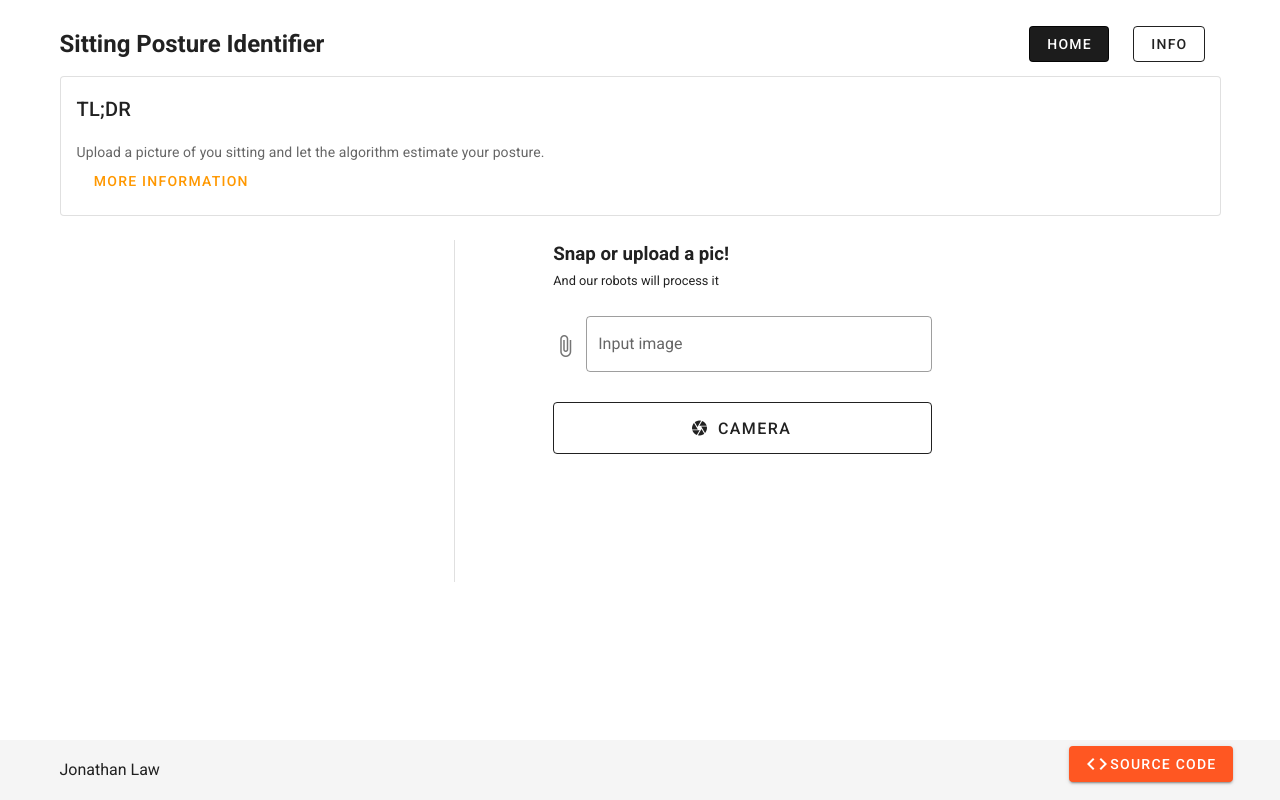
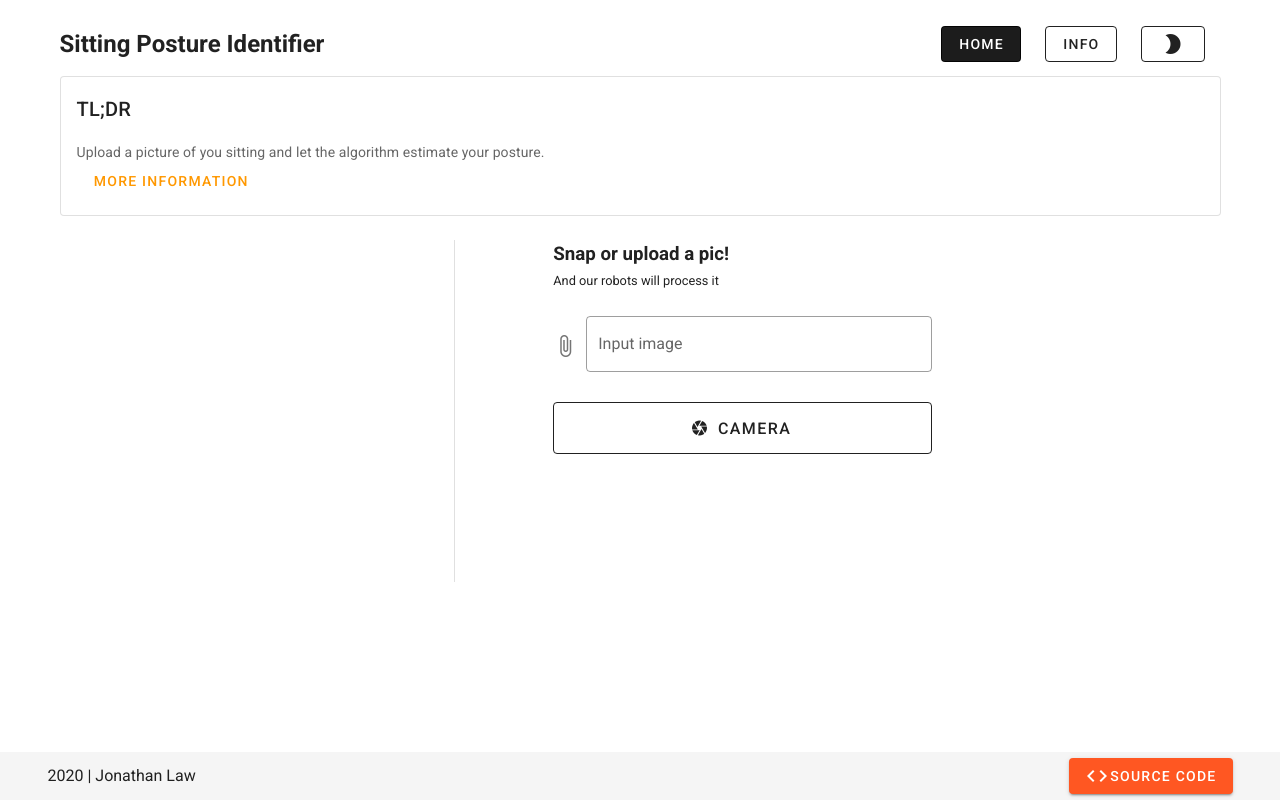
Before and after one commit to jonathanlawhh/sitting-posture-detection-client, a Vue app: page / in a window 1280 px wide. Built offline with nearby package versions, Linux system fonts and the light colour scheme.

Commit message:
Hello Dark Theme + UI code refractor

```diff
--- a/src/App.vue
+++ b/src/App.vue
@@ -1,31 +1,7 @@
 <template>
   <v-app>
     <v-container>
-      <v-app-bar max-height="64" flat color="white">
-        <div class="text-center hidden-lg-and-up">
-          <v-btn color="orange" @click="sheet = !sheet" icon><v-icon>menu</v-icon></v-btn>
-          <v-bottom-sheet v-model="sheet">
-            <v-sheet height="200px">
-              <v-container>
-                <v-row>
-                  <v-col cols="12">
-                    <h2>Navigation</h2>
-                  </v-col>
-                  <v-col cols="6" class="text-center" v-for="nav in navigations" v-bind:key="nav.url">
-                    <v-btn x-large outlined :to="nav.url" v-on:click="sheet = !sheet">{{ nav.name }}</v-btn>
-                  </v-col>
-                </v-row>
-              </v-container>
-            </v-sheet>
-          </v-bottom-sheet>
-        </div>
-
-        <h2>Sitting Posture Identifier</h2>
-        <v-spacer></v-spacer>
-        <div class="hidden-md-and-down" v-for="nav in navigations" v-bind:key="nav.url">
-          <v-btn class="ml-6" outlined :to="nav.url">{{ nav.name }}</v-btn>
-        </div>
-      </v-app-bar>
+      <Header></Header>
 
       <router-view class="mb-16"></router-view>
 
@@ -36,21 +12,13 @@
 </template>
 
 <script>
+  const Header = () => import('./components/Header');
   const Footer = () => import('./components/Footer');
 
   export default {
     components: {
-      Footer
+      Header, Footer
     },
-    data () {
-      return {
-        sheet: false,
-        navigations: [
-          { url: "/", name: "Home" },
-          { url: "/info", name: "Info" },
-        ]
-      }
-    }
   }
 </script>
 
--- a/src/components/Footer.vue
+++ b/src/components/Footer.vue
@@ -2,9 +2,7 @@
     <v-footer height="auto" style="bottom: 0;" absolute>
         <v-container>
             <v-row>
-                <v-col cols="6">
-                    Jonathan Law
-                </v-col>
+                <p class="ma-auto">{{ new Date().getFullYear() }} | Jonathan Law</p>
 
                 <v-spacer></v-spacer>
 
--- /dev/null
+++ b/src/components/Header.vue
@@ -0,0 +1,57 @@
+<template>
+    <v-app-bar max-height="64" flat color="transparent">
+        <div class="text-center hidden-lg-and-up">
+            <v-btn color="orange" @click="sheet = !sheet" icon><v-icon>menu</v-icon></v-btn>
+            <v-bottom-sheet v-model="sheet">
+                <v-sheet height="100%">
+                    <v-container>
+                        <v-row>
+                            <v-col cols="12">
+                                <h2>Navigation</h2>
+                            </v-col>
+                            <v-col cols="6" class="text-center" v-for="nav in navigations" v-bind:key="nav.url">
+                                <v-btn x-large outlined :to="nav.url" v-on:click="sheet = !sheet">{{ nav.name }}</v-btn>
+                            </v-col>
+
+                            <v-col cols="12" class="text-center">
+                                <v-btn style="width: 80%" x-large outlined v-on:click="toggleTheme">
+                                    <v-icon left>{{ theme_icon[(this.$vuetify.theme.dark) ? 1 : 0] }}</v-icon> SWITCH THEME
+                                </v-btn>
+                            </v-col>
+                        </v-row>
+                    </v-container>
+                </v-sheet>
+            </v-bottom-sheet>
+        </div>
+
+        <h2>Sitting Posture Identifier</h2>
+        <v-spacer></v-spacer>
+        <div class="hidden-md-and-down">
+            <span v-for="nav in navigations" v-bind:key="nav.url">
+                <v-btn class="ml-6" outlined :to="nav.url">{{ nav.name }}</v-btn>
+            </span>
+            <v-btn class="ml-6" v-on:click="toggleTheme" outlined><v-icon>{{ theme_icon[(this.$vuetify.theme.dark) ? 1 : 0] }}</v-icon></v-btn>
+        </div>
+    </v-app-bar>
+</template>
+
+<script>
+    export default {
+        name: "Header",
+        data () {
+            return {
+                sheet: false,
+                navigations: [
+                    { url: "/", name: "Home" },
+                    { url: "/info", name: "Info" },
+                ],
+                theme_icon: ["brightness_2", "brightness_7"]
+            }
+        },
+        methods: {
+            toggleTheme(){
+                this.$vuetify.theme.dark = !this.$vuetify.theme.dark;
+            }
+        }
+    }
+</script>
--- a/src/plugins/vuetify.js
+++ b/src/plugins/vuetify.js
@@ -6,8 +6,5 @@ Vue.use(Vuetify);
 export default new Vuetify({
   icons: {
     iconfont: 'md',
-  },
-  // theme: {
-  //   dark : true
-  // }
+  }
 });
--- a/src/views/Home.vue
+++ b/src/views/Home.vue
@@ -31,7 +31,7 @@
           <transition name="slide-fade">
             <v-col cols="12" lg="7" v-if="processing === 0">
               <v-file-input prepend-icon="attach_file" type="file" accept="image/*" label="Input image"
-                            v-on:change="updatePreview" outlined camera></v-file-input>
+                            v-on:change="predict" outlined camera></v-file-input>
 
               <v-spacer></v-spacer>
 
@@ -90,15 +90,13 @@
       }
     },
     methods : {
-      updatePreview(e) {
+      predict(e) {
         if (e !== undefined){
           this.processing = 1;
           this.preview_src = URL.createObjectURL(e);
 
           let form = new FormData();
           form.append("file", e);
-
-          this.posture_result = [];
 
           axios.post(API_ENDPOINT + "/api/predict", form, {
             headers: {
@@ -136,7 +134,7 @@
         this.camera_dialog = false;
         if (im !== null){
           this.preview_src = im;
-          this.updatePreview(this.dataURLtoFile(im, 'tmp.png'));
+          this.predict(this.dataURLtoFile(im, 'tmp.png'));
         }
       },
 
```
Also changed, not shown: public/img/overlay.png (deleted).
